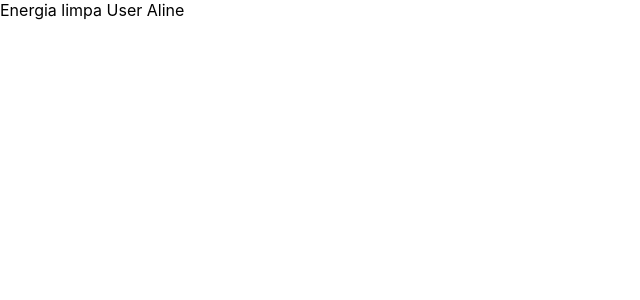
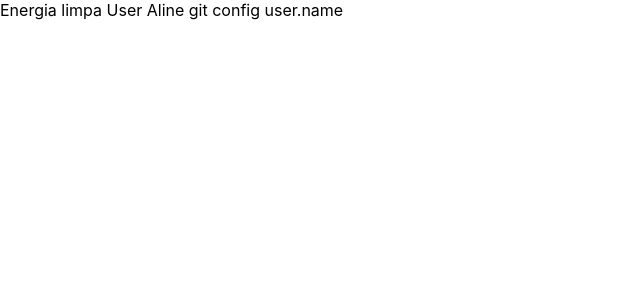
Before and after one commit to alinelopesm/customer-list-sol, a React (Create React App) app: page / in a window 1280 px wide. Shown: the top 300 px of the page, without its empty margins (0-640 px from the left). Built offline with nearby package versions, Linux system fonts and the light colour scheme.

Commit message:
refactor

```diff
--- a/src/App.tsx
+++ b/src/App.tsx
@@ -4,7 +4,7 @@ function App() {
     return (
         <div>
             Energia limpa
-            User Aline
+            User Aline git config user.name
         </div>
     );
 }
```
